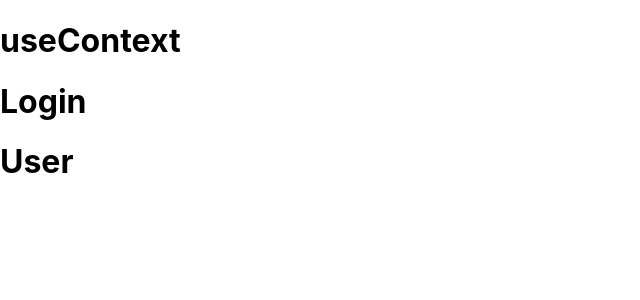
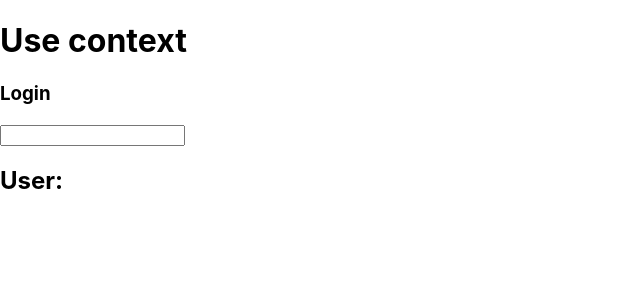
Before and after one commit to neetugond/javascript-core, a React (Vite) app in the folder hook/all-hooks/: page /useContext in a window 1280 px wide. Shown: the top 300 px of the page, without its empty margins (0-640 px from the left). Built offline with nearby package versions, Linux system fonts and the light colour scheme.

Commit message:
useContext

```diff
--- a/hook/all-hooks/src/components/useConextHook/Login.jsx
+++ b/hook/all-hooks/src/components/useConextHook/Login.jsx
@@ -1,9 +1,14 @@
-import react from 'react'
+import react, { useContext } from 'react'
+import {AppContext} from './UseContextHook'
 
 function Login() {
+    const {setUsername} = useContext(AppContext)
     return (
         <div>
-            <h1>Login</h1>
+            <h3>Login</h3>
+            <input type="text" onChange={(e) => {
+                setUsername(e.target.value)
+            } } />
 
         </div>
     )
--- a/hook/all-hooks/src/components/useConextHook/UseContextHook.jsx
+++ b/hook/all-hooks/src/components/useConextHook/UseContextHook.jsx
@@ -1,14 +1,19 @@
-import react from 'react'
+import react,{useState, createContext} from 'react'
 import Login from './Login';
 import User from './User';
 
+export const AppContext = createContext(null)
+
 function UseContextHook() {
+    const [username, setUsername] = useState("");
     return (
-        <div>
-            <h1>useContext</h1>
+
+        // whatever need to access in child component need to pass in value
+        <AppContext.Provider value={{ username, setUsername }}>
+            <h1>Use context</h1>
             <Login />
             <User/>
-        </div>
+        </AppContext.Provider>
     )
 }
 
--- a/hook/all-hooks/src/components/useConextHook/User.jsx
+++ b/hook/all-hooks/src/components/useConextHook/User.jsx
@@ -1,9 +1,11 @@
-import react from 'react'
+import react, { useContext } from 'react'
+import {AppContext} from './UseContextHook'
 
-function User(){
+function User() {
+    const {username} = useContext(AppContext)
     return(
         <div>
-            <h1>User</h1>
+            <h2>User:{username} </h2>
         </div>
     )
 }
```
